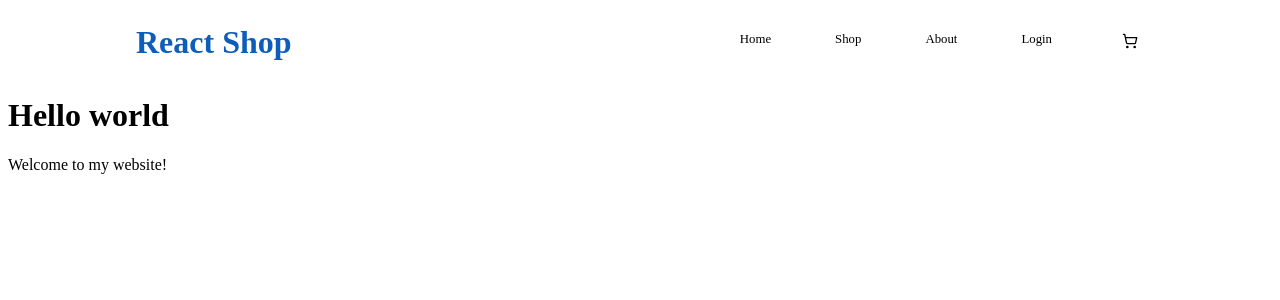
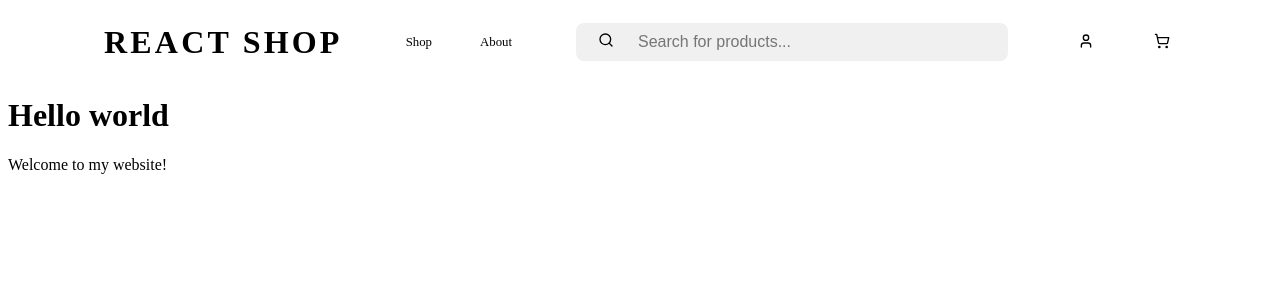
Before and after one commit to lucasshira/react-shop, a React (Vite) app: page / in a window 1280 px wide. Shown: the top 300 px of the page. Built offline with nearby package versions, Linux system fonts and the light colour scheme; the HTML template or start-up script is replaced by a standard one.

Commit message:
fix(style): header

```diff
--- a/src/components/CartDrawer.module.scss
+++ b/src/components/CartDrawer.module.scss
@@ -9,30 +9,33 @@
   transition: right 0.3s ease-in-out;
   z-index: 1001;
 
+  header {
+    border-bottom: 1px solid #ccc;
+  }
+
   .closeBtn {
     position: absolute;
-    top: 1rem;
-    right: 1rem;
+    top: 0.4rem;
+    right: 0.4rem;
     background: none;
     border: none;
     cursor: pointer;
   }
 
-  .h1 {
+  h1 {
     font-size: 2rem;
     margin-bottom: 1rem;
-    color: black;
   }
 
   .cartList {
     list-style: none;
     padding: 0;
     margin: 0;
-    max-height: calc(100vh - 80px);
+    max-height: calc(100vh - 70px);
     overflow-y: auto;
     display: flex;
     flex-direction: column;
-    gap: 0.2rem;
+    gap: 0rem;
 
     .itemDetails {
       border: 1px solid #ccc;
--- a/src/components/CartDrawer.tsx
+++ b/src/components/CartDrawer.tsx
@@ -19,12 +19,13 @@ export default function CartDrawer({ close }: CartDrawerProps) {
 
   return (
     <>
-      {/* Overlay to darken the background when the drawer is open */}
       <div className={styles.overlay} onClick={close}></div>
 
       <div className={styles.drawer}>
-        <button className={styles.closeBtn} onClick={close}>x</button>
-        <h2>Shopping cart</h2>
+        <header>
+          <button className={styles.closeBtn} onClick={close}>x</button>
+          <h2>Your cart</h2>
+        </header>
         {cartItems.length === 0 ? (
           <p>Empty car!</p>
         ) : (
--- a/src/components/Header.module.scss
+++ b/src/components/Header.module.scss
@@ -5,12 +5,43 @@
   align-items: center;
   padding: 1rem;
   text-align: center;
-  padding: 0 8rem;
+  padding: 0 6rem;
+
+  nav {
+    display: flex;
+    justify-content: center;
+    align-items: center;
+    justify-items: center;
+  }
+
+  .navLinks {
+    display: flex;
+    justify-content: center;
+    align-items: center;
+    justify-items: center;
+    gap: 3rem;
+  }
+
+  .navIcons {
+    display: flex;
+    justify-content: center;
+    align-items: center;
+    justify-items: center;
+    gap: 3rem;
+
+    button {
+      border: 0;
+      cursor: pointer;
+      background-color: transparent;
+    }
+  }
 
   h1 {
-    color: #0D5EBA;
-    font-weight: 700;
+    color: black;
+    font-weight: 900;
     font-size: 2rem;
+    letter-spacing: 0.2rem;
+    text-transform: uppercase;
   }
 
   ul {
@@ -22,6 +53,35 @@
 
   li {
     display: inline;
+  }
+
+  .searchBar {
+    display: flex;
+    justify-content: center;
+    align-items: center;
+    justify-items: center;
+    gap: 1rem;
+    border-radius: 0.5rem;
+    padding: 0.5rem 1rem;
+    background-color: #f0f0f0;
+    width: 400px;
+
+    input {
+      border: none;
+      outline: none;
+      background-color: transparent;
+      font-size: 1rem;
+      color: #000;
+      width: 100%;
+    }
+
+    button {
+      background-color: transparent;
+      border: none;
+      cursor: pointer;
+      color: #000;
+      font-size: 1rem;
+    }
   }
 
   a {
@@ -49,10 +109,4 @@
       transform-origin: bottom left;
     }
   }
-
-  .cartBtn {
-    border: 0;
-    cursor: pointer;
-    background-color: transparent;
-  }
 }
--- a/src/components/Header.tsx
+++ b/src/components/Header.tsx
@@ -1,26 +1,46 @@
-import { ShoppingCart } from 'lucide-react'
+import { SearchIcon, ShoppingCart, User } from 'lucide-react'
 import styles from './Header.module.scss'
 
 import { useToggle } from '../hooks/useToggle'
 import CartDrawer from './CartDrawer'
+import { Link, useNavigate } from 'react-router'
 
 export default function Header() {
   const { value: isOpen, toggle, setFalse } = useToggle({ initialValue: false })
 
+  const navigate = useNavigate();
+
   return (
     <div className={styles.header}>
+      <Link to="/" className={styles.logo}>
         <h1>React Shop</h1>
+      </Link>
       <nav>
         <ul>
-          <li><a href="/">Home</a></li>
+          <div className={styles.navLinks}>
             <li><a href="/shop">Shop</a></li>
             <li><a href="/about">About</a></li>
-          <li><a href="/login">Login</a></li>
+          </div>
+
+          <div className={styles.searchBar}>
+            <button>
+              <SearchIcon size={16} />
+            </button>
+            <input type="text" placeholder="Search for products..." />
+          </div>
+
+          <div className={styles.navIcons}>
             <li>
-            <button onClick={toggle} className={styles.cartBtn}>
+              <button onClick={() => navigate('/login')}>
+                <User size={16} />
+              </button>
+            </li>
+            <li>
+              <button onClick={toggle}>
                 <ShoppingCart size={16} />
               </button>
             </li>
+          </div>
         </ul>
       </nav>
 
```
Lines whose indentation alone changed are shown as unchanged.
